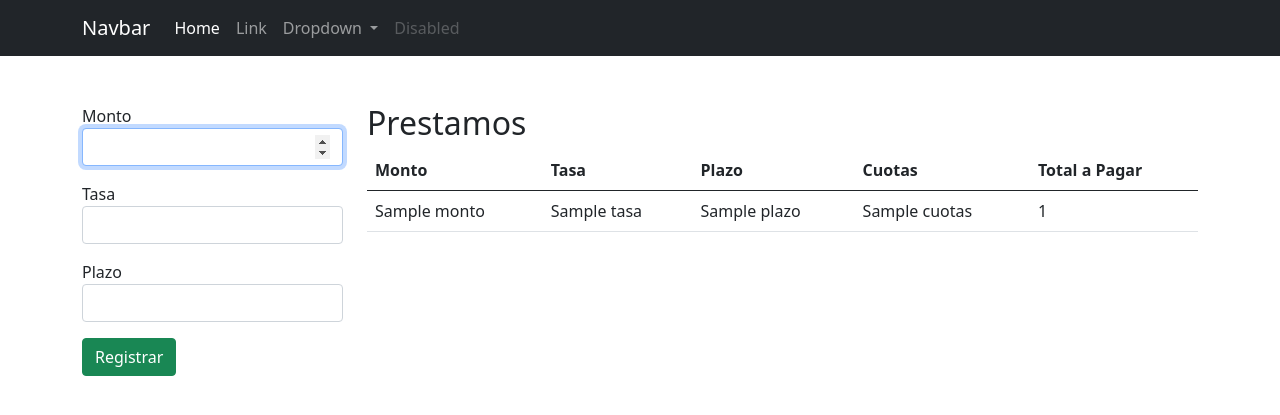
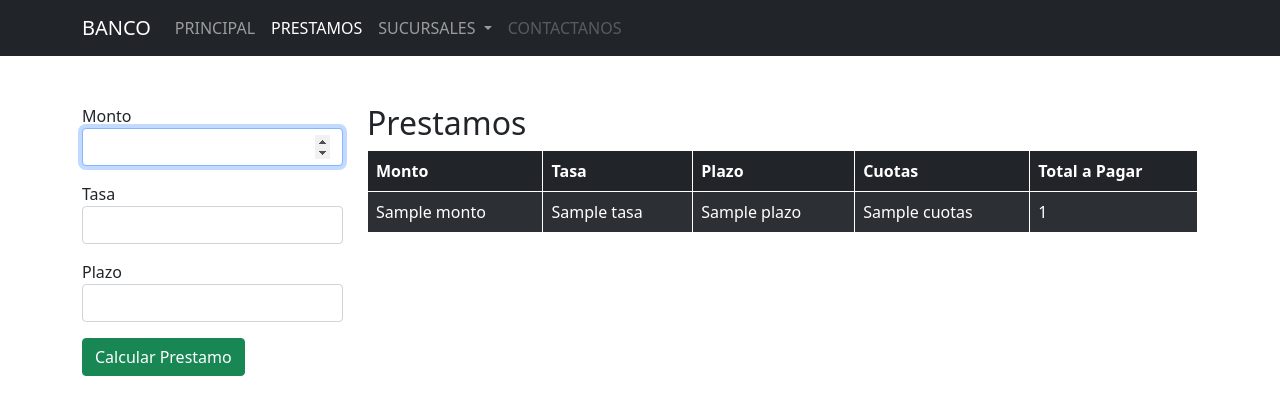
Before and after one commit to AkumaNam/Nahum_Lopez, a Django app: template app1/templates/prestamos/index.html in a window 1280 px wide. Shown: the top 415 px of the page. Run offline with Django 3.2, Linux system fonts and the light colour scheme; the template is opened without the code that fills it: most values are stand-ins (such as "Sample title", 1, 10 or a date in 2020).

Commit message:
Tarea Completa

```diff
--- a/app1/templates/prestamos/index.html
+++ b/app1/templates/prestamos/index.html
@@ -15,6 +15,7 @@
                 <div class="mb-3">
                     <label for="monto" >Monto</label>
                     <input type="number" name="monto" id="monto" class="form-control" required autofocus>
+
                 </div>
 
                 <div class="mb-3">
@@ -28,14 +29,14 @@
                 </div>
 
                 <div class="mb-3">
-                    <input type="submit" class="btn btn-success" value="Registrar">
+                    <input type="submit" class="btn btn-success" value="Calcular Prestamo">
                 </div>
             </form>
         </div>
         <!--Datos-->
         <div class="col-9">
         <h2>Prestamos</h2>
-            <table class="table table-hover">
+            <table class="table table-hover table-dark table-striped table-bordered border-white">
                 <thead>
                     <tr>
                         <th>Monto</th>
--- a/app1/views.py
+++ b/app1/views.py
@@ -9,7 +9,7 @@ pagos = [
         'tasa': '12',
         'plazo' : '2',
         'cuotas': '659',
-        'totalPagar' : '15816'
+        'totalPagar' : '17360'
     }
 ]
 
--- a/global_templates/base.html
+++ b/global_templates/base.html
@@ -11,31 +11,31 @@
     <header>
         <nav class="navbar navbar-expand-lg navbar-dark bg-dark">
             <div class="container">
-              <a class="navbar-brand" href="#">Navbar</a>
+              <a class="navbar-brand" href="#">BANCO</a>
               <button class="navbar-toggler" type="button" data-bs-toggle="collapse" data-bs-target="#navbarSupportedContent" aria-controls="navbarSupportedContent" aria-expanded="false" aria-label="Toggle navigation">
                 <span class="navbar-toggler-icon"></span>
               </button>
               <div class="collapse navbar-collapse" id="navbarSupportedContent">
                 <ul class="navbar-nav me-auto mb-2 mb-lg-0">
                   <li class="nav-item">
-                    <a class="nav-link active" aria-current="page" href="#">Home</a>
+                    <a class="nav-link" aria-current="page" href="#">PRINCIPAL</a>
                   </li>
                   <li class="nav-item">
-                    <a class="nav-link" href="#">Link</a>
+                    <a class="nav-link active" href="#">PRESTAMOS</a>
                   </li>
                   <li class="nav-item dropdown">
                     <a class="nav-link dropdown-toggle" href="#" id="navbarDropdown" role="button" data-bs-toggle="dropdown" aria-expanded="false">
-                      Dropdown
+                      SUCURSALES
                     </a>
                     <ul class="dropdown-menu" aria-labelledby="navbarDropdown">
-                      <li><a class="dropdown-item" href="#">Action</a></li>
-                      <li><a class="dropdown-item" href="#">Another action</a></li>
+                      <li><a class="dropdown-item" href="#">LA CEIBA</a></li>
+                      <li><a class="dropdown-item" href="#">SAN PEDRO SULA</a></li>
                       <li><hr class="dropdown-divider"></li>
-                      <li><a class="dropdown-item" href="#">Something else here</a></li>
+                      <li><a class="dropdown-item" href="#">TEGUCIGALPA</a></li>
                     </ul>
                   </li>
                   <li class="nav-item">
-                    <a class="nav-link disabled" href="#" tabindex="-1" aria-disabled="true">Disabled</a>
+                    <a class="nav-link disabled" href="#" tabindex="-1" aria-disabled="true">CONTACTANOS</a>
                   </li>
                 </ul>
 
```
Also changed, not shown: 1 other file.
